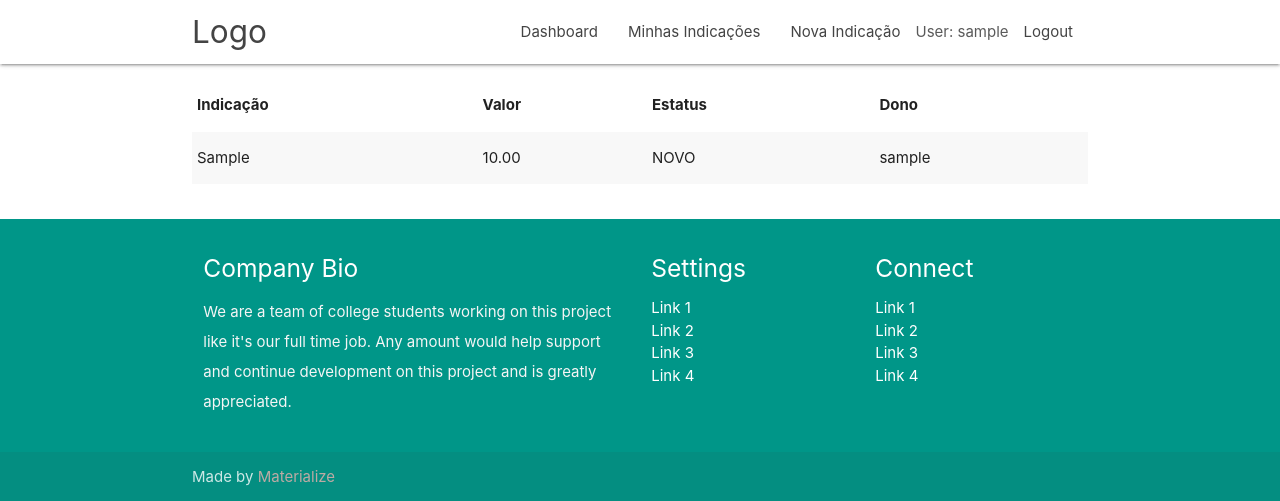
After one commit to tiagocordeiro/casaconceito-sie, a Django app: page /parceiros/indicacoes in a window 1280 px wide. The commit adds this page. Shown: the top 501 px of the page. Run offline with Django 3.2, Linux system fonts and the light colour scheme; a user stored in the database is signed in; tables that the repository leaves empty hold one stand-in row (values such as "Sample post"); some libraries are stand-ins or nearby versions.

Commit message:
Adiciona view para lista de indicações

```diff
--- a/parceiros/urls.py
+++ b/parceiros/urls.py
@@ -4,5 +4,6 @@ from . import views
 
 urlpatterns = [
     path('parceiros/', views.home_parceiros, name='home_parceiros'),
-    path('parceiros/indicacao/add', views.adiciona_indicacao, name='adiciona_indicacao')
+    path('parceiros/indicacao/add', views.adiciona_indicacao, name='adiciona_indicacao'),
+    path('parceiros/indicacoes', views.lista_indicacoes, name='lista_indicacoes'),
 ]
--- a/parceiros/views.py
+++ b/parceiros/views.py
@@ -3,6 +3,7 @@ from django.shortcuts import render
 from django.conf import settings
 from django.shortcuts import redirect
 from .forms import IndicacaoForm
+from .models import Indicacao
 
 
 def home_parceiros(request):
@@ -18,9 +19,14 @@ def adiciona_indicacao(request):
             indicacao = form.save(commit=False)
             indicacao.added_by = request.user
             indicacao.save()
-            return render(request, 'indicacoes/new.html', {'form': form})
+            return redirect(lista_indicacoes)
 
     else:
         form = IndicacaoForm()
 
     return render(request, 'indicacoes/new.html', {'form': form})
+
+@login_required
+def lista_indicacoes(request):
+    indicacoes = Indicacao.objects.all().filter(added_by=request.user).order_by('-data_criacao')
+    return render(request, 'indicacoes/list.html', {'indicacoes': indicacoes})
--- a/templates/base_generic.html
+++ b/templates/base_generic.html
@@ -12,30 +12,8 @@
   <link href="{% static "css/style.css" %}" type="text/css" rel="stylesheet" media="screen,projection"/>
 </head>
 <body>
-  <nav class="white" role="navigation">
-    <div class="nav-wrapper container">
-      <a id="logo-container" href="#" class="brand-logo">Logo</a>
-      <ul class="right hide-on-med-and-down">
-        {% if user.is_authenticated %}
-            <li>User: {{ user.get_username }}</li>
-            <li><a href="{% url 'logout'%}?next={{request.path}}">Logout</a></li>
-            {% else %}
-            <li><a href="{% url 'login'%}?next={{request.path}}">Login</a></li>
-        {% endif %}
-      </ul>
 
-      <ul id="nav-mobile" class="sidenav">
-        {% if user.is_authenticated %}
-            <li>User: {{ user.get_username }}</li>
-            <li><a href="{% url 'logout'%}?next={{request.path}}">Logout</a></li>
-            {% else %}
-            <li><a href="{% url 'login'%}?next={{request.path}}">Login</a></li>
-        {% endif %}
-      </ul>
-      <a href="#" data-target="nav-mobile" class="sidenav-trigger"><i class="material-icons">menu</i></a>
-    </div>
-  </nav>
-
+{% include "navmenu.html" %}
 
   <div class="container">
     <div class="section">
--- /dev/null
+++ b/templates/indicacoes/list.html
@@ -0,0 +1,26 @@
+{% extends "base_generic.html" %}
+
+{% block content %}
+    <div class="responsive-table">
+    <table class="striped">
+    <thead>
+      <tr>
+          <th>Indicação</th>
+          <th>Valor</th>
+          <th>Estatus</th>
+          <th>Dono</th>
+      </tr>
+    </thead>
+    <tbody>
+    {% for indicacao in indicacoes %}
+      <tr>
+        <td>{{ indicacao.cliente }}</td>
+        <td>{{ indicacao.valor }}</td>
+        <td>{{ indicacao.status }}</td>
+        <td>{{ indicacao.added_by }}</td>
+      </tr>
+    {% endfor %}
+    </tbody>
+    </table>
+    </div>
+{% endblock %}
--- a/templates/navmenu.html
+++ b/templates/navmenu.html
@@ -1,13 +1,13 @@
 <div class="navbar-fixed">
   <nav class="white" role="navigation">
     <div class="nav-wrapper container">
-      <a id="logo-container" href="{% url 'home' %}" class="brand-logo">Logo</a>
+      <a id="logo-container" href="{% url 'lista_indicacoes' %}" class="brand-logo">Logo</a>
       <ul class="right hide-on-med-and-down">
-        <li><a href="{% url 'home' %}">Dashboard</a></li>
-        <li><a href="#">Minhas Indicações</a></li>
-        <li><a href="#">Nova Indicação</a></li>
+        <li><a href="{% url 'lista_indicacoes' %}">Dashboard</a></li>
+        <li><a href="{% url 'lista_indicacoes' %}">Minhas Indicações</a></li>
+        <li><a href="{% url 'adiciona_indicacao' %}">Nova Indicação</a></li>
         {% if user.is_authenticated %}
-            <li>User: {{ user.get_username }}</li>
+            <li style="color: #5a5a5a">User: {{ user.get_username }}</li>
             <li><a href="{% url 'logout'%}?next={{request.path}}">Logout</a></li>
             {% else %}
             <li><a href="{% url 'login'%}?next={{request.path}}">Login</a></li>
@@ -15,11 +15,11 @@
       </ul>
 
       <ul id="nav-mobile" class="sidenav">
-        <li><a href="{% url 'home' %}">Dashboard</a></li>
+        <li><a href="{% url 'lista_indicacoes' %}">Dashboard</a></li>
         <li><a href="#">Minhas Indicações</a></li>
         <li><a href="#">Nova Indicação</a></li>
         {% if user.is_authenticated %}
-            <li><Use></Use>r: {{ user.get_username }}</li>
+            <li style="color: #5a5a5a"><Use></Use>r: {{ user.get_username }}</li>
             <li><a href="{% url 'logout'%}?next={{request.path}}">Logout</a></li>
             {% else %}
             <li><a href="{% url 'login'%}?next={{request.path}}">Login</a></li>
```
